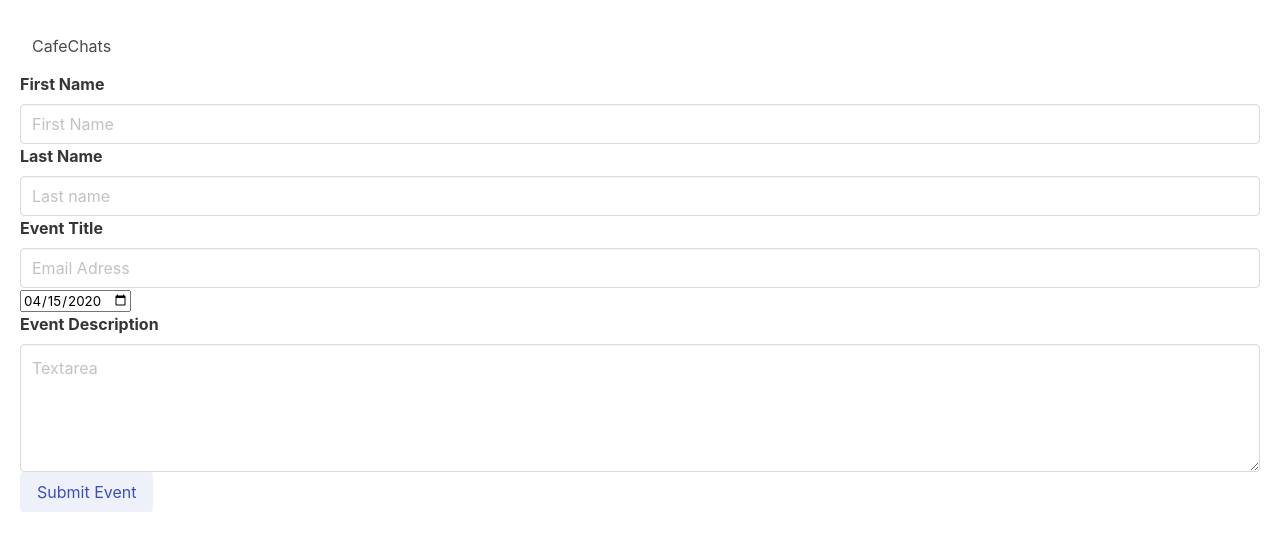
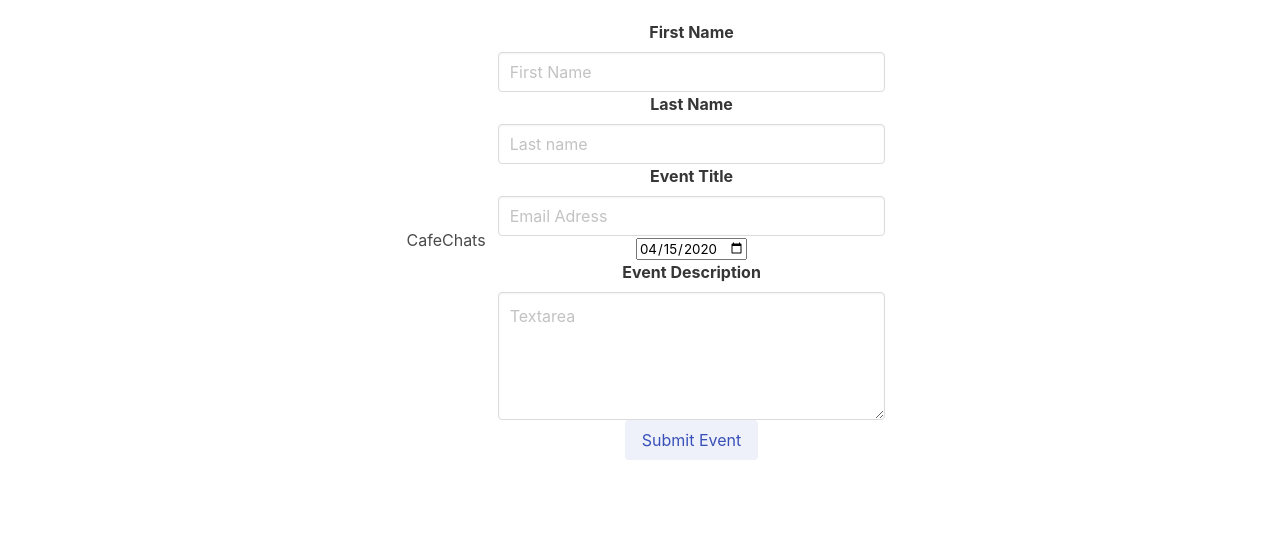
Before and after one commit to paulsobers23/comm-on, a website: page views/createEvent.html in a window 1280 px wide. Drawn offline with nearby package versions, Linux system fonts and the light colour scheme; files that its build step writes are made by us from their sources.

Commit message:
changed div tags added link to style sheet cleaned code

```diff
--- a/public/styles/style.css
+++ b/public/styles/style.css
@@ -1,3 +1,4 @@
+/* login and register html */
 form .field {
 	max-width: 800px;
 }
@@ -9,3 +10,23 @@ body{
   text-align: center;
 
 }
+/* create event html */
+#creatEventBody {
+  padding: 20px;
+}
+
+/* home.html */
+#homeBody {
+  padding: 20px;
+  display: flex;
+  justify-content: center;
+  align-items: center;
+  flex-direction: column;
+}
+
+.card {
+    max-width: 60%;
+}
+.rsvp {
+    /* background-color: #42cfb0; */
+}
--- a/views/createEvent.html
+++ b/views/createEvent.html
@@ -1,20 +1,18 @@
 <!DOCTYPE html>
 <html lang="en">
+
 <head>
   <meta charset="UTF-8">
   <meta name="viewport" content="width=device-width, initial-scale=1.0">
+  <link rel="stylesheet" href="styles/style.css">
+  <link rel="stylesheet" href="https://cdn.jsdelivr.net/npm/bulma@0.8.2/css/bulma.min.css">
   <title>Create an event</title>
-    <link rel="stylesheet" href="https://cdn.jsdelivr.net/npm/bulma@0.8.2/css/bulma.min.css">
-    <style>
-        body {
-            padding: 20px;
-        }
-    </style>
 </head>
-<body>
+
+<body id="creatEventBody">
 
   <nav class="navbar" role="navigation" aria-label="main navigation">
-        <div class="navbar-brand ">
+    <section class="navbar-brand ">
       <a class="navbar-item" href="#">
         <p id='nav-logo'>CafeChats</p>
       </a>
@@ -24,7 +22,7 @@
         <span aria-hidden="true"></span>
         <span aria-hidden="true"></span>
       </a>
-        </div>
+    </section>
   </nav>
 
   <main>
@@ -34,24 +32,22 @@
         <input id="first_name" class="input" type="text" placeholder="First Name" name="first_name">
 
         <label class="label" for="last_name">Last Name</label>
-                <input id="last_name" class="input" type="text" placeholder="Last name" name=last_name">
+        <input id="last_name" class="input" type="text" placeholder="Last name" name="last_name">
 
         <label class="label" for="email">Event Title</label>
         <input id="email" class="input" type="text" placeholder="Email Adress" name="email">
 
-                <input type="date" id="date" name="event-start"
-                value="2020-04-15"
-                min="2020-04-15" max="2025-12-31">
+        <input type="date" id="date" name="event-start" value="2020-04-15" min="2020-04-15" max="2025-12-31">
 
         <label class="label">Event Description</label>
-                <div class="control">
+        <section class="control">
           <textarea class="textarea" placeholder="Textarea"></textarea>
-                </div>
-              </div>
+        </section>
       </fieldset>
 
       <input class="button is-link is-light" type="submit" value="Submit Event" />
     </form>
   </main>
 </body>
+
 </html>
```
Also changed, not shown: views/home.html (+9 -26 lines). Lines whose indentation alone changed are shown as unchanged.
